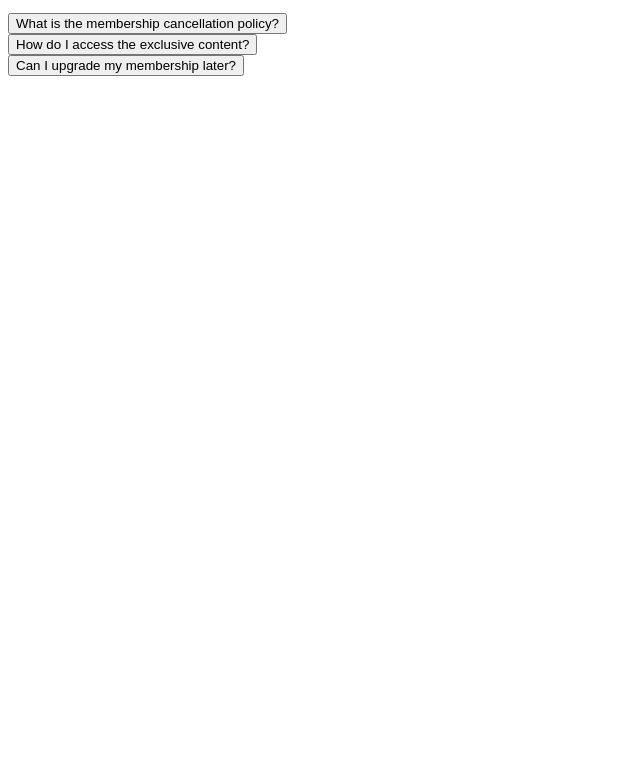
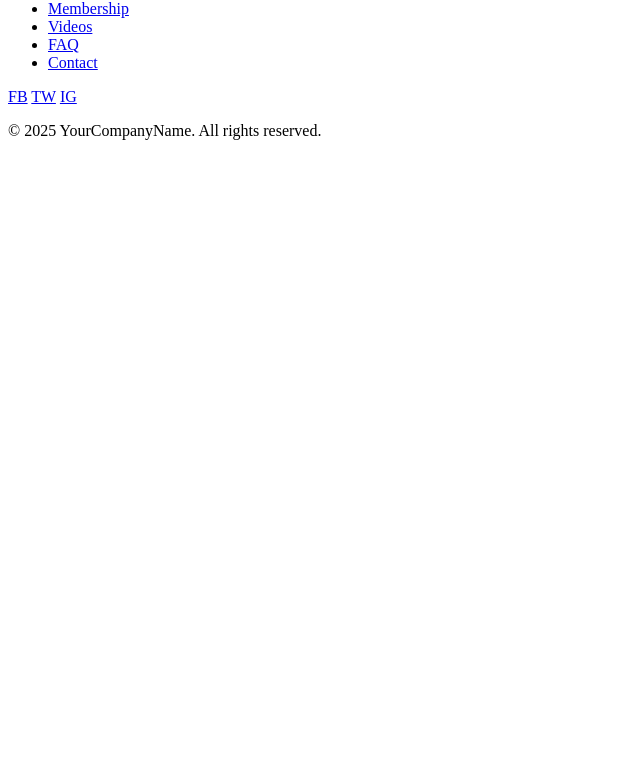
Before and after one commit to selamawit14670/alx_html_css, a plain HTML site: page css_advanced/index.html in a window 1280 px wide. Shown: the part 42-800 px from the top of the page, without its empty margins (0-640 px from the left). Drawn offline with Linux system fonts and the light colour scheme.

Commit message:
Update index.html

```diff
--- a/css_advanced/index.html
+++ b/css_advanced/index.html
@@ -1,36 +1,26 @@
-<!-- FAQ Section -->
-<section class="faq-section">
+<!-- Footer -->
+<footer class="site-footer">
   <div class="container">
-    <h2 class="section-title">Frequently Asked Questions</h2>
-    <div class="faq-list">
-
-      <div class="faq-item">
-        <button class="faq-question" aria-expanded="false">
-          What is the membership cancellation policy?
-        </button>
-        <div class="faq-answer" hidden>
-          You can cancel your membership anytime with no penalties.
-        </div>
+    <div class="footer-content">
+      <div class="footer-logo">
+        <img src="images/logo-footer.png" alt="Site Logo">
       </div>
 
-      <div class="faq-item">
-        <button class="faq-question" aria-expanded="false">
-          How do I access the exclusive content?
-        </button>
-        <div class="faq-answer" hidden>
-          Once you join, login to your account and navigate to the exclusive content page.
-        </div>
+      <nav class="footer-nav">
+        <ul>
+          <li><a href="#membership">Membership</a></li>
+          <li><a href="#videos">Videos</a></li>
+          <li><a href="#faq">FAQ</a></li>
+          <li><a href="#contact">Contact</a></li>
+        </ul>
+      </nav>
+
+      <div class="footer-socials">
+        <a href="#" aria-label="Facebook" class="social-link">FB</a>
+        <a href="#" aria-label="Twitter" class="social-link">TW</a>
+        <a href="#" aria-label="Instagram" class="social-link">IG</a>
       </div>
-
-      <div class="faq-item">
-        <button class="faq-question" aria-expanded="false">
-          Can I upgrade my membership later?
-        </button>
-        <div class="faq-answer" hidden>
-          Yes! You can upgrade anytime from your account dashboard.
-        </div>
-      </div>
-
     </div>
+    <p class="footer-copy">&copy; 2025 YourCompanyName. All rights reserved.</p>
   </div>
-</section>
+</footer>
```
